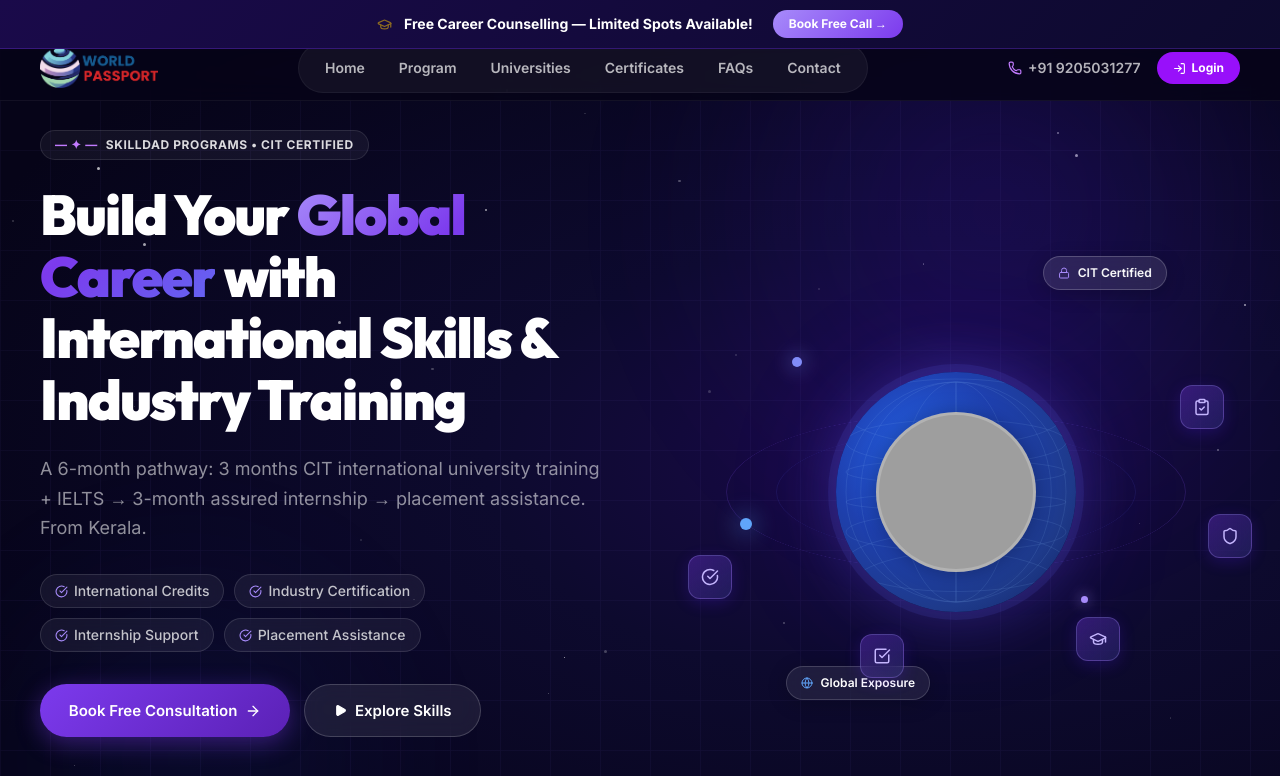
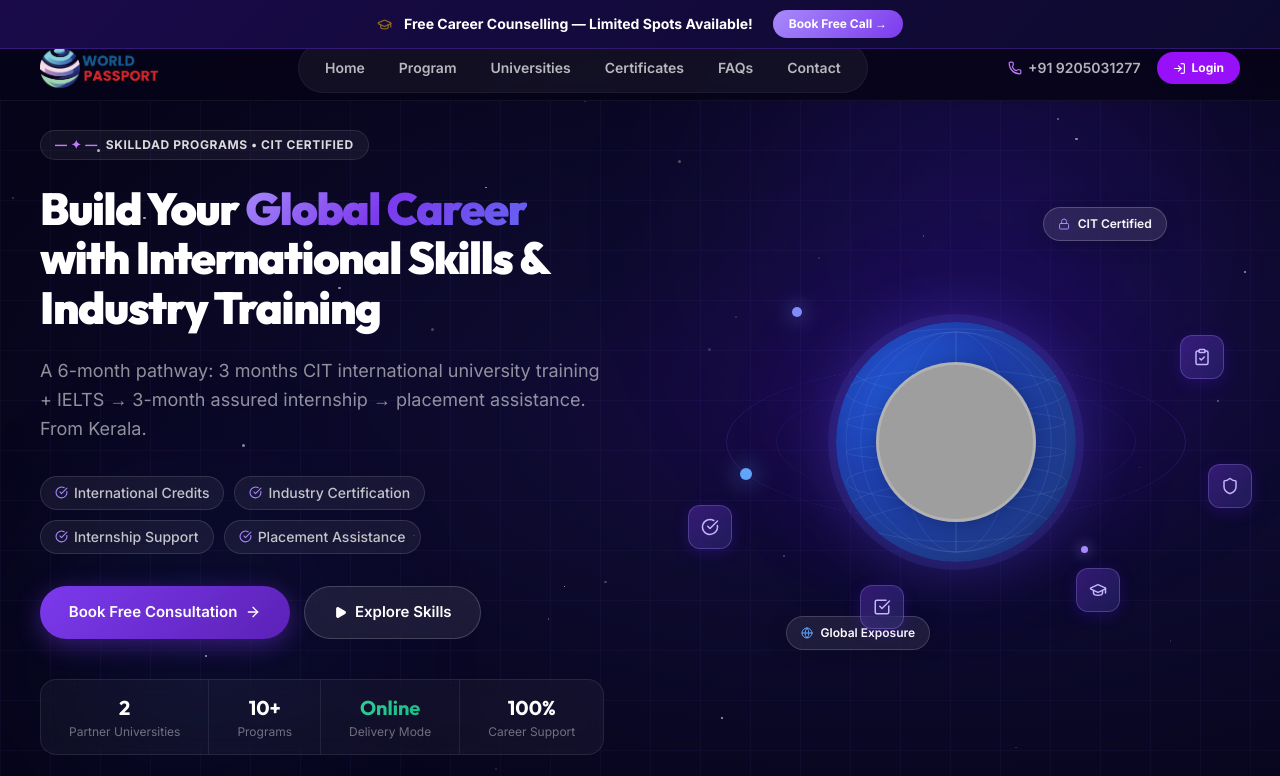
Before and after one commit to prohostix12/wp-skills, a Next.js app: page /skills in a window 1280 px wide. Shown: the top 776 px of the page. Built offline with nearby package versions, Linux system fonts and the light colour scheme; grey boxes are pictures that could not be loaded.

Commit message:
style: decrease Hero title text size

```diff
--- a/src/components/skills/Hero.tsx
+++ b/src/components/skills/Hero.tsx
@@ -170,7 +170,7 @@
             {/* Heading */}
             <h1 ref={headingRef}
               className="font-display font-black text-white leading-[1.1] mb-6 tracking-[-0.03em]"
-              style={{ fontSize: "clamp(2rem, 4.5vw, 3.5rem)" }}>
+              style={{ fontSize: "clamp(1.8rem, 3.5vw, 2.8rem)" }}>
               Build Your{" "}
               <span style={{
                 background: "linear-gradient(135deg, #a78bfa 0%, #7c3aed 50%, #6366f1 100%)",
```
